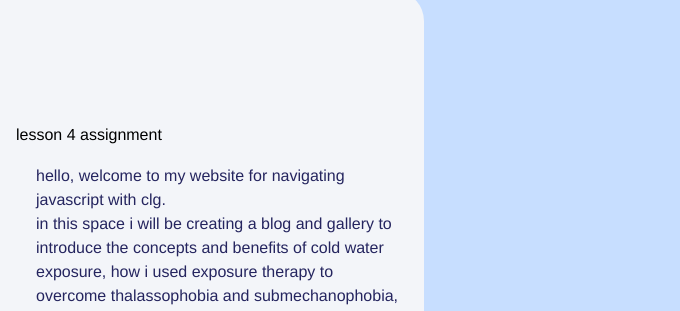
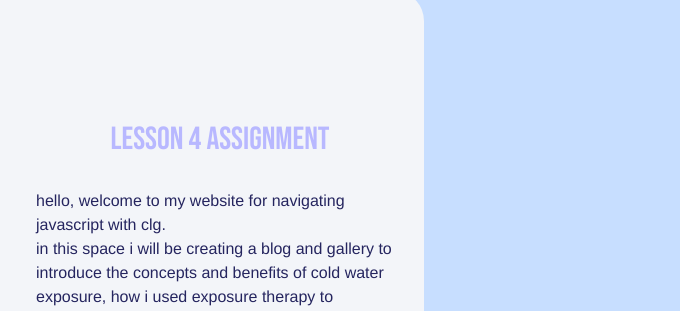
Before and after one commit to abbylockhart/js-lesson-4, a plain HTML site: page index.html in a window 1280 px wide. Shown: the part 185-496 px from the top of the page, 600-1280 px from the left. Drawn offline with Linux system fonts and the light colour scheme.

Commit message:
removed span element

```diff
--- a/index.html
+++ b/index.html
@@ -33,8 +33,8 @@
 		<div class="wrapper">
 			<div class="welcome-img"><img src="/images/lower-portals.jpg" class="main-image"></div>
 			<div class="welcome-text">
-			<span id="colourChangeHeader">
-				lesson 4 assignment</span>
+			<h1>
+				lesson 4 assignment</h1>
 				<p>
 					hello, welcome to my website for navigating javascript with clg. <br>in this space i will be creating a blog and gallery to introduce the concepts and benefits of cold water exposure,  how i used exposure therapy to overcome thalassophobia and submechanophobia, and some of my favorite waterfalls and beaches to swim at between byron bay and brisbane.</p><br><br><span class="right">- abby
 					</span>
```
